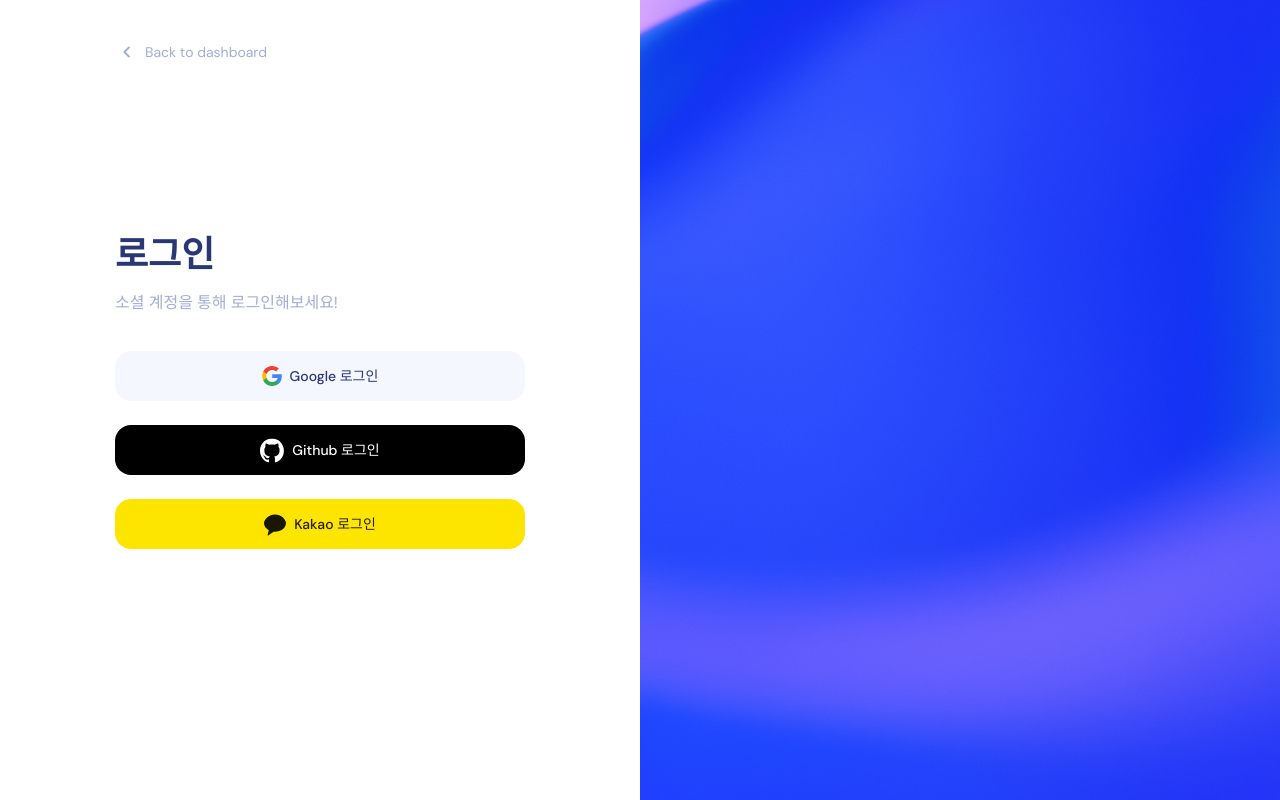
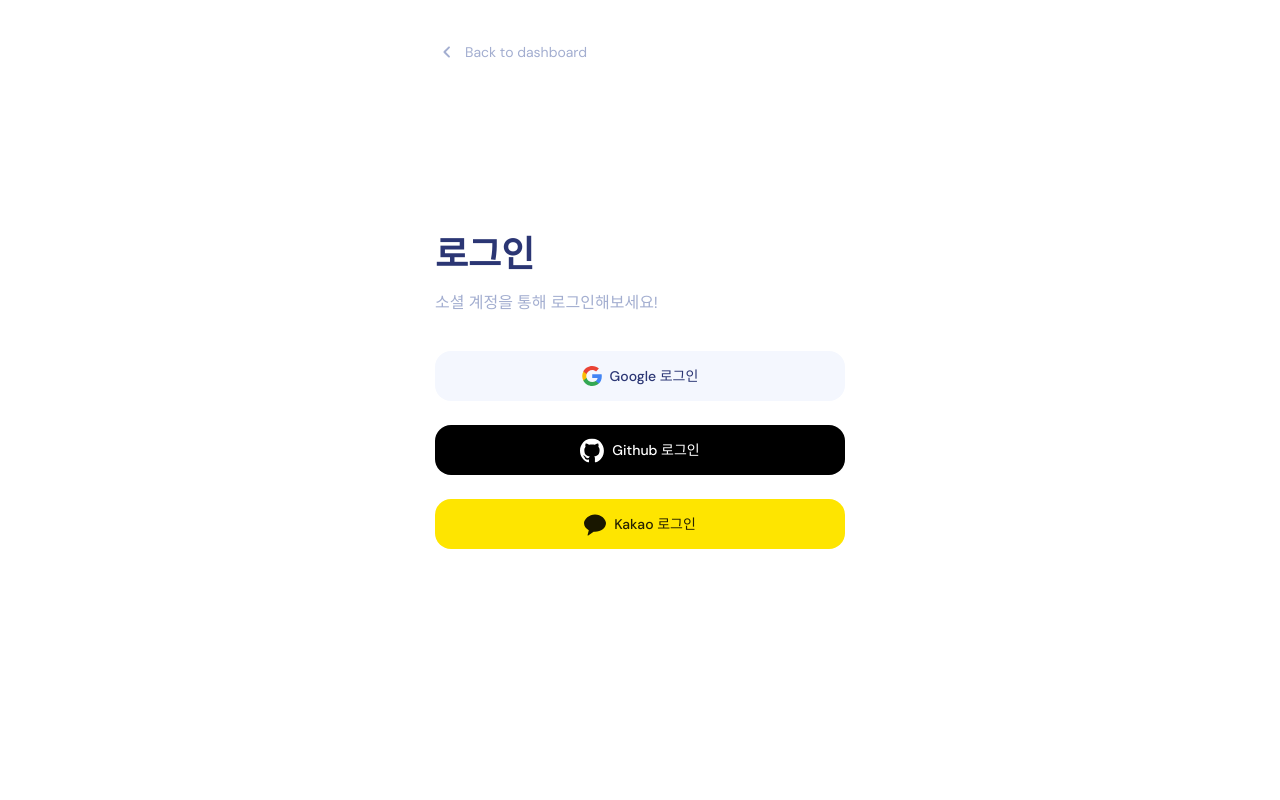
Before and after one commit to Yun-Jehyeok/frontend-coach, a Next.js app: page /signin in a window 1280 px wide. Built offline with nearby package versions, Linux system fonts and the light colour scheme; no server answers.

Commit message:
edit login page

```diff
--- a/src/app/(beforeLogin)/signin/page.tsx
+++ b/src/app/(beforeLogin)/signin/page.tsx
@@ -1,8 +1,6 @@
 "use client";
 
-import SignInImg from "@/assets/imgs/SignInImg.png";
 import { signIn } from "next-auth/react";
-import Image from "next/image";
 import Link from "next/link";
 
 export default function SignIn() {
@@ -11,8 +9,8 @@
     };
 
     return (
-        <div className="w-screen h-screen flex items-center overflow-hidden">
-            <div className="flex-1 h-full bg-white flex flex-col justify-center items-center">
+        <div className="w-screen h-screen bg-white">
+            <div className="w-full max-w-[410px] mx-auto h-full bg-white flex flex-col justify-center items-center">
                 <div className="w-[410px] h-full relative flex flex-col justify-center">
                     <Link href="/" className="absolute top-10 left-0 flex gap-1.5 items-center text-[#A3AED0] text-sm">
                         <svg width="24" height="24" viewBox="0 0 24 24" fill="none" xmlns="http://www.w3.org/2000/svg">
@@ -128,8 +126,6 @@
                     </div>
                 </div>
             </div>
-
-            <Image src={SignInImg} alt="Sign In" className="flex-1 h-full object-cover bg-white" />
         </div>
     );
 }
```
